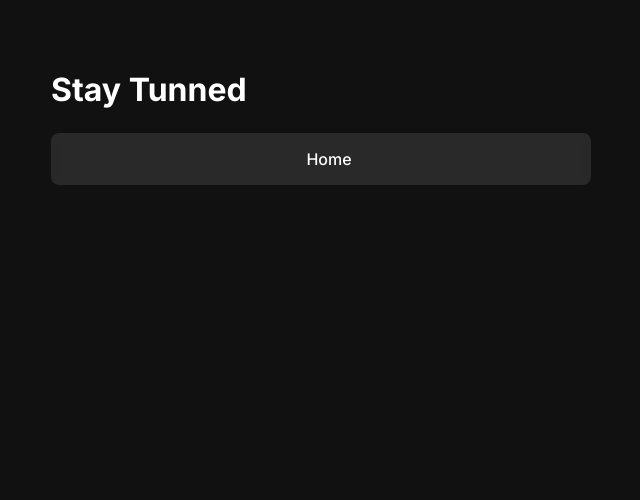
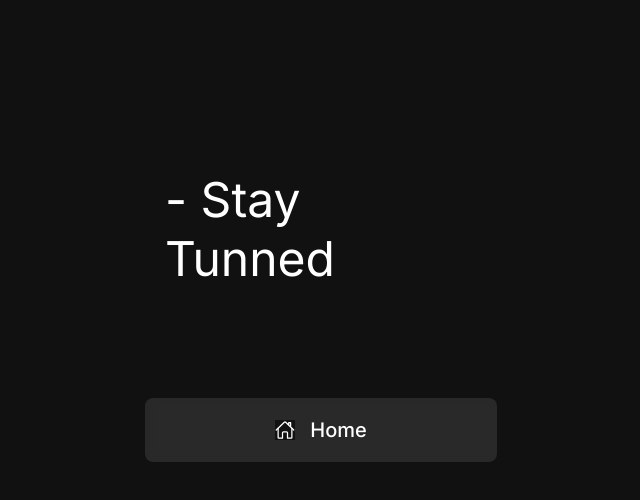
Before and after one commit to pietropn/project-, a plain HTML site: page others/stay.html in a window 1280 px wide. Shown: the whole page, without its empty margins (319-959 px from the left). Drawn offline with nearby package versions, Linux system fonts and the light colour scheme; files that its build step writes are made by us from their sources.

Commit message:
add changelog

```diff
--- a/initial/assets/style.css
+++ b/initial/assets/style.css
@@ -106,8 +106,19 @@ footer a{
     transition: 1.5s;
 }
 
+footer p{
+    padding: 30px;
+    text-decoration: none;
+    color: rgba(255, 255, 255, 0.1);
+}
+
 footer a:hover{
     background: rgba(255, 255, 255, 0.3);
     text-decoration: none;
     border-radius: 7px;
 }
+
+/* media */
+@media (min-width: 700px){
+
+}
--- /dev/null
+++ b/others/assets/css/style.css
@@ -0,0 +1,62 @@
+*{
+    background-color: #111111;
+    margin: 0;
+    padding: 0;
+    box-sizing: border-box;
+    font-family: "Inter", serif;
+    color: white;
+}
+
+#container {
+    width: 500px;
+    margin: 70px auto 0px;
+    padding: 0 24px;
+}
+
+h1{
+    display: flex;
+    justify-content: center;
+    align-items: center;
+    margin: 70px auto 0px;
+    padding: 100px 70px;
+    font-size: 300%;
+    font-weight: 400;
+}
+
+header ion-icon{
+
+}
+
+ul {
+    list-style: none;
+    display: flex;
+    flex-direction: column;
+    padding: 10px 50px;
+    text-decoration: none;
+    justify-content: center;
+    font-size: 20px;
+}
+
+ul li a {
+    display: flex;
+    align-items: center;
+    justify-content: center;
+    padding: 20px 24px;
+
+    background: rgba(255, 255, 255, 0.1);
+    /* border: 1px solid rgba(255, 255, 255, 0.5); */
+    border-radius: 8px;
+
+    backdrop-filter: blur(4px);
+    -webkit-backdrop-filter: blur(4px);
+
+    text-decoration: none;
+    font-weight: 500;
+    gap: 15px;
+    transition: background 0.5s;
+}
+
+ul li a:hover{
+    background: rgba(255, 255, 255, 0.3);
+    /* border: 1.5px solid white; */
+}
--- a/others/stay.html
+++ b/others/stay.html
@@ -11,10 +11,14 @@
 </head>
 <body>
     <div id="container">
-        <h1>Stay Tunned</h1>
+        <h1> - Stay Tunned</h1>
+
         <ul>
-            <li><a href="../initial/index.html"><ion-icon name="document-outline" style="padding: 0 8px;"></ion-icon>Home</a></li>
+            <li><a href="../initial/index.html"><ion-icon name="home-outline"></ion-icon>Home</a></li>
         </ul>
     </div>
+
+    <script type="module" src="https://unpkg.com/ionicons@7.1.0/dist/ionicons/ionicons.esm.js"></script>
+    <script nomodule src="https://unpkg.com/ionicons@7.1.0/dist/ionicons/ionicons.js"></script>
 </body>
 </html>
```
Also changed, not shown: changelog/log.html (added, +11 -0 lines), initial/index.html (+2 -0 lines).
